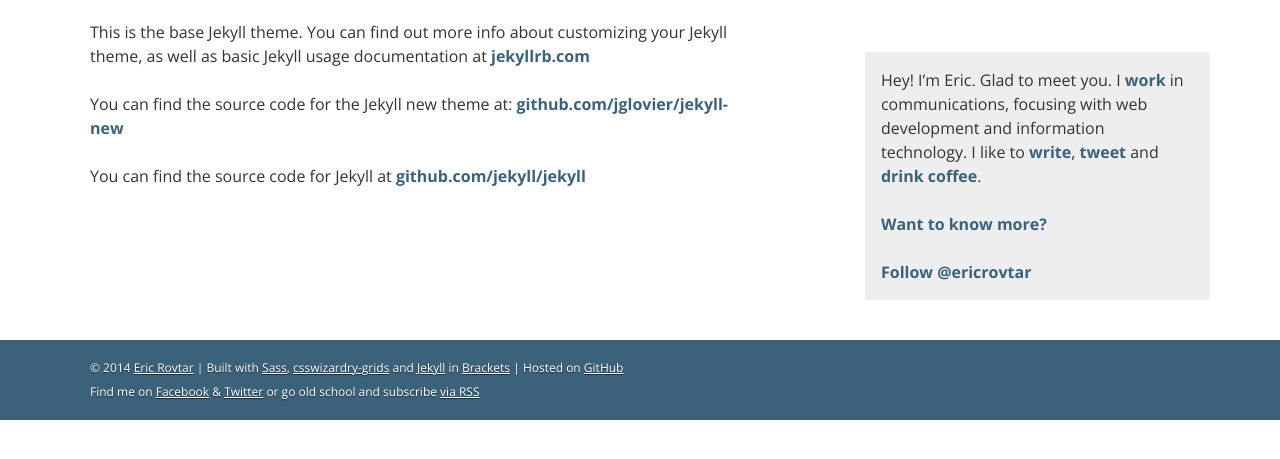
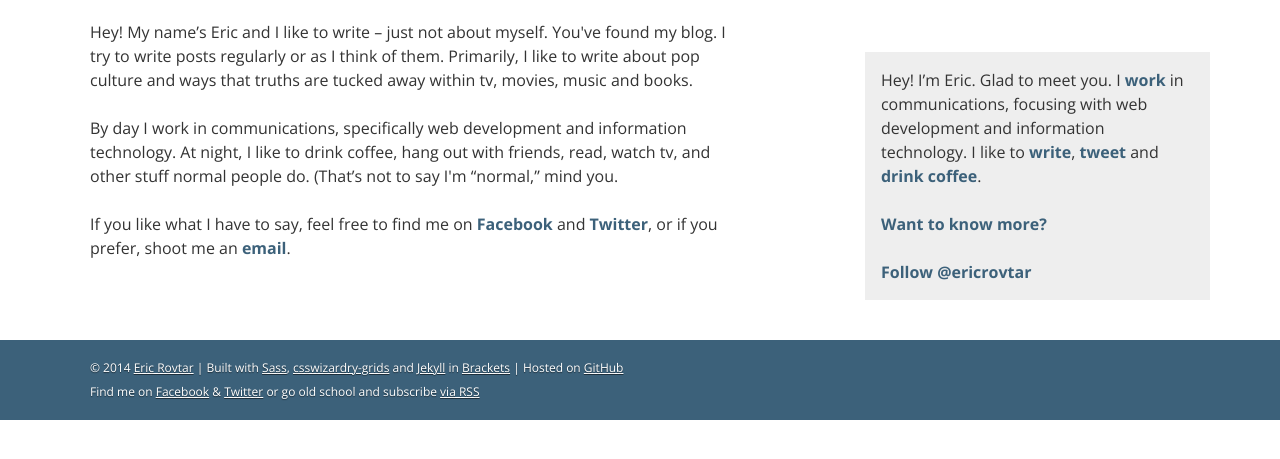
Before and after one commit to ericrovtar/ericrovtar.github.io, a Jekyll site: the page built from about.md, in a window 1280 px wide, cut to the strip 292-751 px from the top of the page. Built offline with Jekyll 4.4.1, drawn with Linux system fonts in a browser that asks for light colours; comment, search, counter and statistics services are not loaded.

Commit message:
Add information

```diff
--- a/about.md
+++ b/about.md
@@ -4,8 +4,21 @@ title: About
 permalink: /about/
 ---
 
-This is the base Jekyll theme. You can find out more info about customizing your Jekyll theme, as well as basic Jekyll usage documentation at [jekyllrb.com](http://jekyllrb.com/)
+<p>
+    Hey! My name&rsquo;s Eric and I like to write &ndash; just not about myself. You've found my blog. I try to
+    write posts regularly or as I think of them. Primarily, I like to write about pop culture and ways that truths
+    are tucked away within tv, movies, music and books.
+</p>
 
-You can find the source code for the Jekyll new theme at: [github.com/jglovier/jekyll-new](https://github.com/jglovier/jekyll-new)
+<p>
+    By day I work in communications, specifically web development and information technology. At night, I like to drink
+    coffee, hang out with friends, read, watch tv, and other stuff normal people do. (That&rsquo;s not to say I'm
+    &ldquo;normal,&rdquo; mind you.
+</p>
 
-You can find the source code for Jekyll at [github.com/jekyll/jekyll](https://github.com/jekyll/jekyll)
+<p>
+    If you like what I have to say, feel free to find me on
+    <a href="http://facebook.com/eric.rovtar" target="_blank">Facebook</a> and
+    <a href="http://twitter.com/ericrovtar" target="_blank">Twitter</a>, or if you prefer, shoot me an
+    <a href="mailto:eric.rovtar@me.com">email</a>.
+</p>
```
